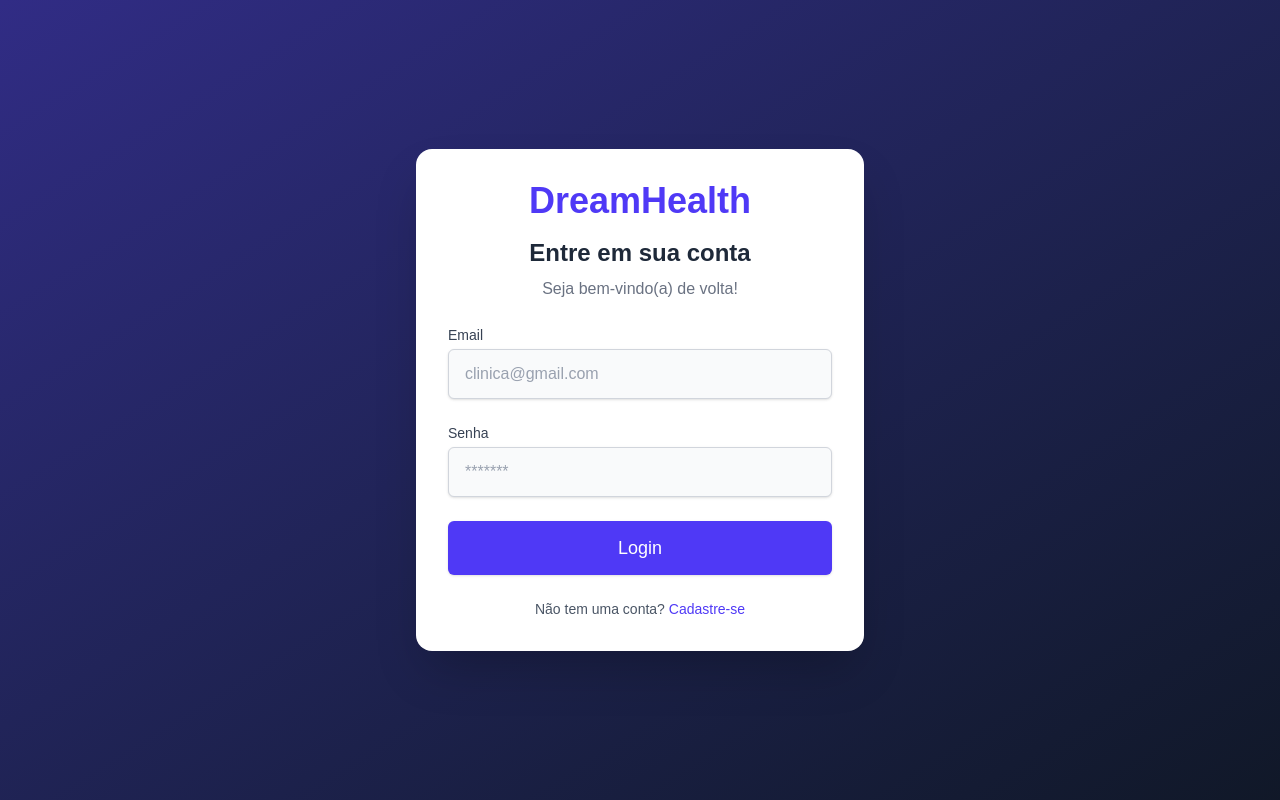
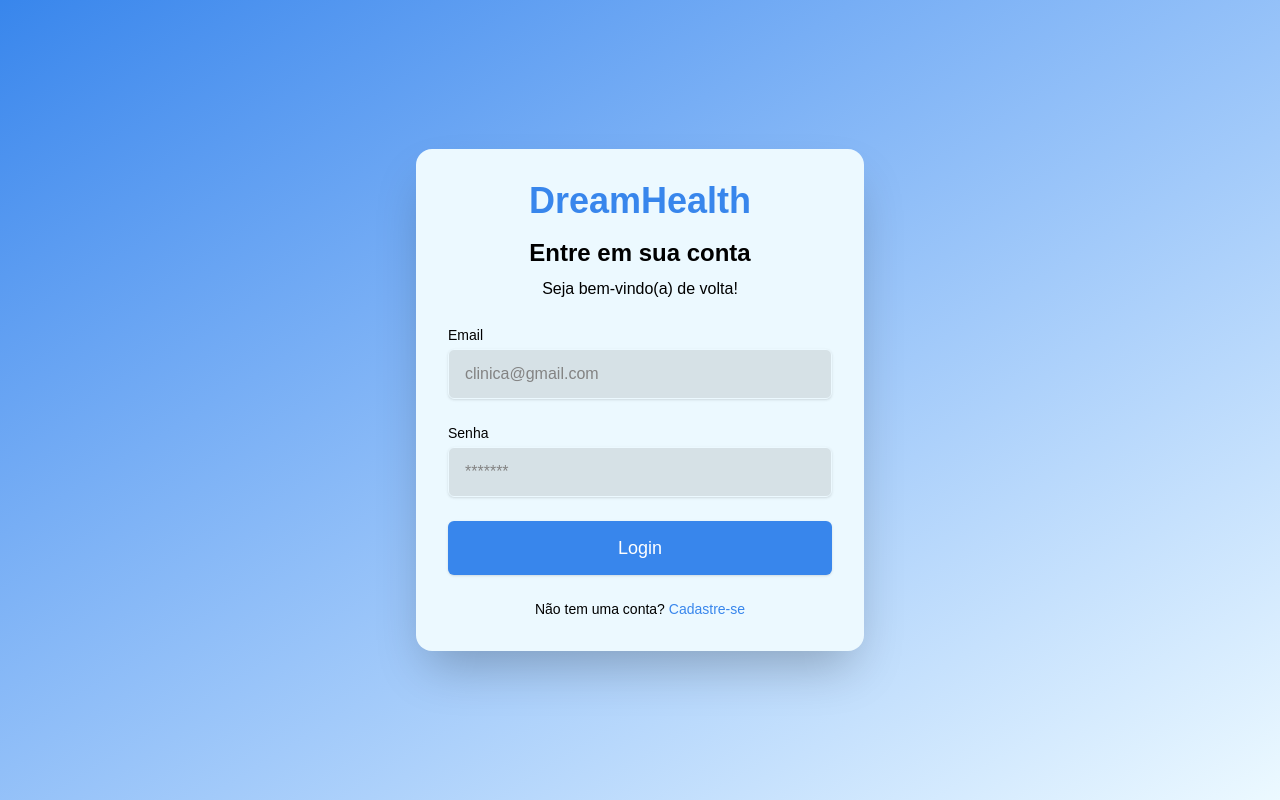
Before and after one commit to KauaKlein/DreamHealth, a React (Vite) app: page /login in a window 1280 px wide. Built offline with nearby package versions, Linux system fonts and the light colour scheme.

Commit message:
Começo da estilização da pagina Login

```diff
--- a/src/index.css
+++ b/src/index.css
@@ -6,14 +6,19 @@
     --color-nav: #d4e9f3;
     --color-text: #000;
     --color-primary: #3886ec;
-    --color-hover: #5c9ff7;
+    --color-hover: #6aaaff;
+    --color-input:#d6e1e6 ;
+    --color-text-input: #838383 ;
   }
   .dark {
     --color-bg: #26232e;
     --color-nav: #1e1c29;
     --color-text: #e0e0e0;
+    --color-text-secondary: #dddcdc;
     --color-primary: #773dff;
-    --color-hover: #6320ff;
+    --color-hover: #6727fc;
+    --color-input:#3e3a4b ;
+    --color-text-input:#999999 ;
   }
 
   body {
--- a/src/pages/LoginPage.jsx
+++ b/src/pages/LoginPage.jsx
@@ -13,23 +13,23 @@ export const LoginPage = () => {
   };
 
   return (
-    <div className="min-h-screen flex items-center justify-center bg-gradient-to-br from-indigo-900 to-gray-900 p-4">
-      <div className="w-full max-w-md bg-white rounded-2xl shadow-2xl p-8 space-y-6">
+    <div className="min-h-screen flex items-center justify-center bg-gradient-to-br from-[var(--color-primary)] to-[var(--color-bg)] p-4">
+      <div className="w-full max-w-md bg-[var(--color-bg)] rounded-2xl shadow-2xl p-8 space-y-6">
         <div className="text-center">
           <Link to="/">
-            <h1 className="text-4xl font-bold text-indigo-600">DreamHealth</h1>
+            <h1 className="text-4xl font-bold text-[var(--color-primary)]">DreamHealth</h1>
           </Link>
-          <h2 className="text-2xl font-bold text-gray-800 mt-4">
+          <h2 className="text-2xl font-bold text-[var(--color-text-secondary)] mt-4">
             Entre em sua conta
           </h2>
-          <p className="text-gray-500 mt-2">Seja bem-vindo(a) de volta!</p>
+          <p className="text-[var(--color-text)] mt-2">Seja bem-vindo(a) de volta!</p>
         </div>
 
         <form onSubmit={handleSubmit} className="space-y-6">
           <div>
             <label
               htmlFor="email"
-              className="block text-sm font-medium text-gray-700"
+              className="block text-sm font-medium text-[var(--color-text-secondary)]"
             >
               Email
             </label>
@@ -41,14 +41,14 @@ export const LoginPage = () => {
               value={email}
               onChange={(e) => setEmail(e.target.value)}
               placeholder="clinica@gmail.com"
-              className="mt-1 block w-full px-4 py-3 bg-gray-50 border border-gray-300 rounded-md shadow-sm placeholder-gray-400 focus:outline-none focus:ring-2 focus:ring-indigo-500 focus:border-indigo-500"
+              className="mt-1 block w-full px-4 py-3 bg-[var(--color-input)] border border-[var(--color-bg)] rounded-md shadow-sm placeholder-[var(--color-text-input)] focus:outline-none focus:ring-1 focus:ring-[var(--color-primary)] focus:border-[var(--color-primary)]"
             />
           </div>
 
           <div>
             <label
               htmlFor="password"
-              className="block text-sm font-medium text-gray-700"
+              className="block text-sm font-medium text-[var(--color-text-secondary)]"
             >
               Senha
             </label>
@@ -60,25 +60,25 @@ export const LoginPage = () => {
               value={password}
               onChange={(e) => setPassword(e.target.value)}
               placeholder="*******"
-              className="mt-1 block w-full px-4 py-3 bg-gray-50 border border-gray-300 rounded-md shadow-sm placeholder-gray-400 focus:outline-none focus:ring-2 focus:ring-indigo-500 focus:border-indigo-500"
+              className="mt-1 block w-full px-4 py-3 bg-[var(--color-input)] border border-[var(--color-bg)] rounded-md shadow-sm placeholder-[var(--color-text-input)] focus:outline-none focus:ring-1 focus:ring-[var(--color-primary)] focus:border-[var(--color-primary)]"
             />
           </div>
 
           <div>
             <button
               type="submit"
-              className="w-full flex justify-center py-3 px-4 border border-transparent rounded-md shadow-sm text-lg font-medium text-white bg-indigo-600 hover:bg-indigo-700 focus:outline-none focus:ring-2 focus:ring-offset-2 focus:ring-indigo-500 transition-colors"
+              className="w-full flex justify-center py-3 px-4 border border-transparent rounded-md shadow-sm text-lg font-medium text-white bg-[var(--color-primary)] hover:bg-[var(--color-hover)] focus:outline-none focus:ring-2 focus:ring-offset-2 focus:ring-indigo-500 transition-colors"
             >
               Login
             </button>
           </div>
         </form>
 
-        <p className="text-center text-sm text-gray-600">
+        <p className="text-center text-sm text-[var(--color-text-secondary)]">
           Não tem uma conta?{" "}
           <Link
             to="/cadastro"
-            className="font-medium text-indigo-600 hover:text-indigo-500 hover:underline"
+            className="font-medium text-[var(--color-primary)] hover:text-[var(--color-hover)] hover:underline"
           >
             Cadastre-se
           </Link>
```
